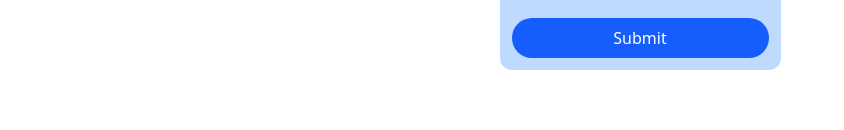
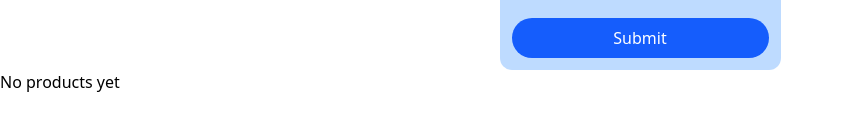
Before and after one commit to Phoenix-Domain/my-typescript-app, a React (Vite) app: page / in a window 1280 px wide. Shown: the part 218-348 px from the top of the page, without its empty margins (0-844 px from the left). Built offline with nearby package versions, Linux system fonts and the light colour scheme.

Commit message:
feat: Display message if there are no products

```diff
--- a/src/App.tsx
+++ b/src/App.tsx
@@ -18,7 +18,7 @@ function App() {
         </h1>
        <Form setProducts={setProducts}/>
        {
-        products && (products.map((product, key) => <Products key={key} product={product.Product} type={product.Type} id={product.id} setProducts={setProducts}/>))
+        products.length <= 0 ?  <p>No products yet</p> : (products.map((product, key) => <Products key={key} product={product.Product} type={product.Type} id={product.id} setProducts={setProducts}/>))
        }
     </>
  )
```
